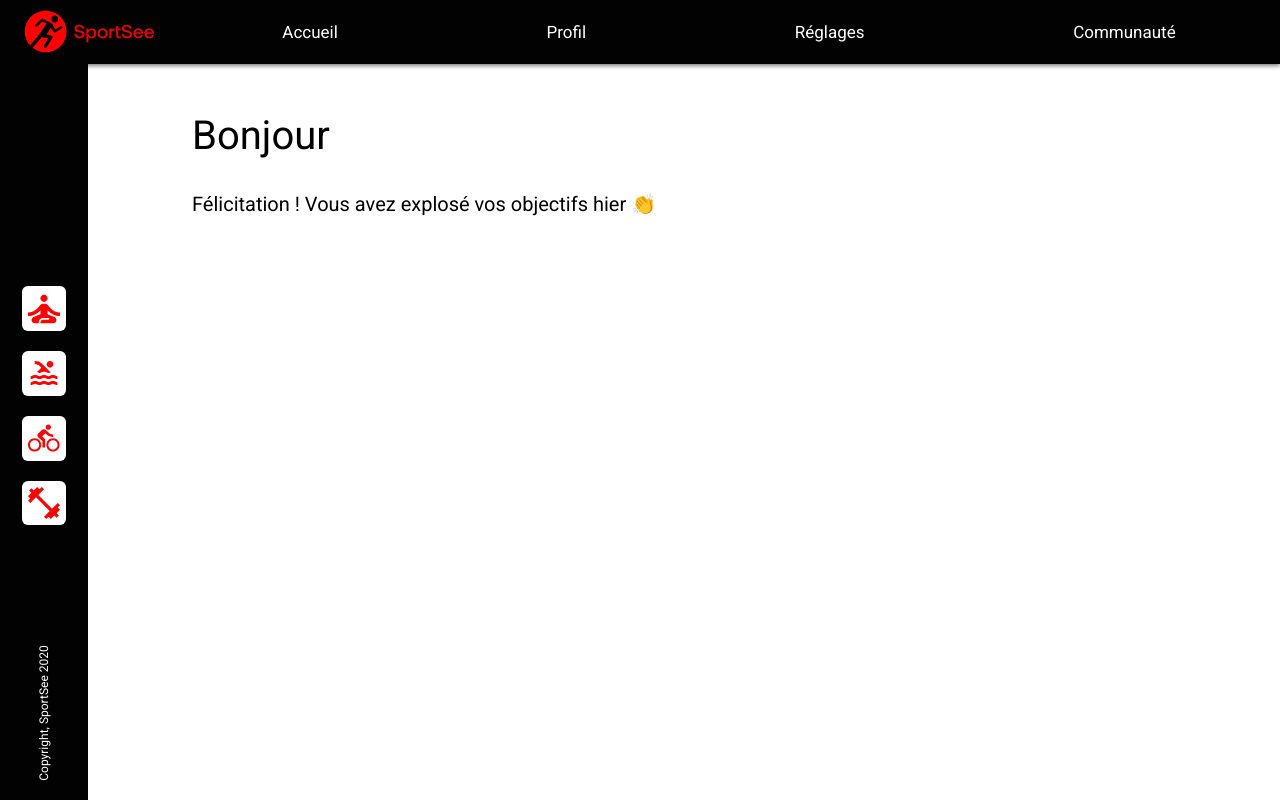
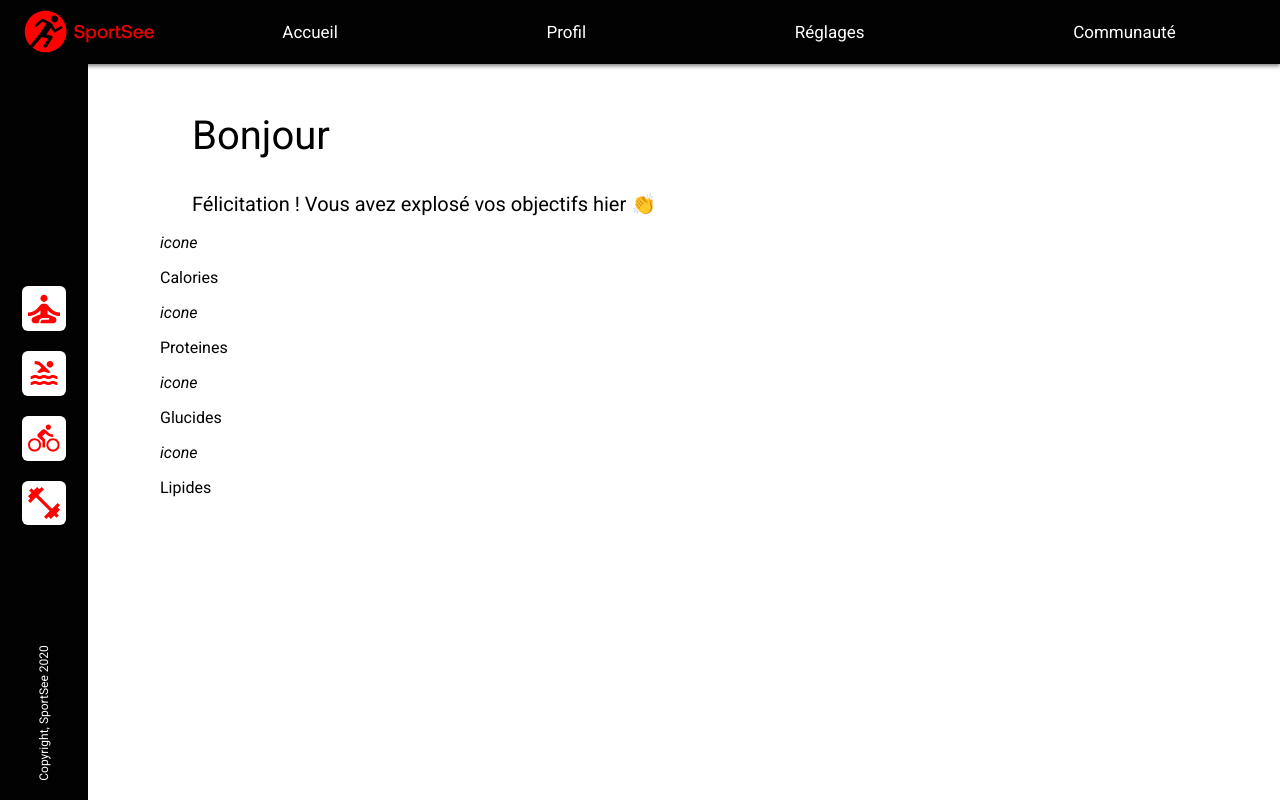
Before and after one commit to CamilleLinan/Projet-12-SportSee-Front, a React (Vite) app: page / in a window 1280 px wide. Built offline with nearby package versions, Linux system fonts and the light colour scheme; no server answers.

Commit message:
create keydata

```diff
--- /dev/null
+++ b/src/components/DisplayKeyDataCard/DisplayKeyDataCard.tsx
@@ -0,0 +1,26 @@
+import { FC } from "react";
+import "./_DisplayKeyDataCard.scss";
+import KeyDataCard from "../KeyDataCard/KeyDataCard";
+
+interface KeyDataProps {
+    keyData: {
+        calorieCount: number;
+        proteinCount: number;
+        carbohydrateCount: number;
+        lipidCount: number;
+    } | undefined;
+}
+
+const DisplayKeyDataCard:FC<KeyDataProps> = ({ keyData }) => {
+
+    return (
+        <section className="key-data-container">
+            <KeyDataCard keyData={keyData?.calorieCount} keyDataName="Calories" />
+            <KeyDataCard keyData={keyData?.proteinCount} keyDataName="Proteines" />
+            <KeyDataCard keyData={keyData?.carbohydrateCount} keyDataName="Glucides" />
+            <KeyDataCard keyData={keyData?.lipidCount} keyDataName="Lipides" />
+        </section>
+    )
+};
+
+export default DisplayKeyDataCard;
--- /dev/null
+++ b/src/components/DisplayKeyDataCard/_DisplayKeyDataCard.scss
@@ -0,0 +1,3 @@
+.key-data-container {
+    margin-left: 10em;
+}
--- /dev/null
+++ b/src/components/KeyDataCard/KeyDataCard.tsx
@@ -0,0 +1,22 @@
+import { FC } from "react";
+import "./_KeyDataCard.scss";
+
+interface KeyDataCardProps {
+    keyData: number | undefined;
+    keyDataName: string;
+}
+
+const KeyDataCard:FC<KeyDataCardProps> = ({ keyData, keyDataName }) => {
+
+    return (
+        <div className="key-data-card">
+            <i>icone</i>
+            <div>
+                <span>{keyData}</span>
+                <p>{keyDataName}</p>
+            </div>
+        </div>
+    )
+};
+
+export default KeyDataCard;
--- a/src/pages/Home/Home.tsx
+++ b/src/pages/Home/Home.tsx
@@ -3,6 +3,7 @@ import Header from "../../components/Header/Header";
 import Sidebar from "../../components/Sidebar/Sidebar";
 import AuthContext from "../../context/authContext";
 import Title from "../../components/Title/Title";
+import DisplayKeyDataCard from "../../components/DisplayKeyDataCard/DisplayKeyDataCard";
 
 const Home:FC = () => {
     const authCtx = useContext(AuthContext);
@@ -13,12 +14,14 @@ const Home:FC = () => {
     }
 
     const firstName = userData?.userInfos.firstName;
+    const keyData = userData?.keyData;
 
     return (
         <>
             <Header />
             <Sidebar />
             <Title firstName={firstName} />
+            <DisplayKeyDataCard keyData={keyData} />
         </>
     )
 };
```
Also changed, not shown: src/components/KeyDataCard/_KeyDataCard.scss (added).
